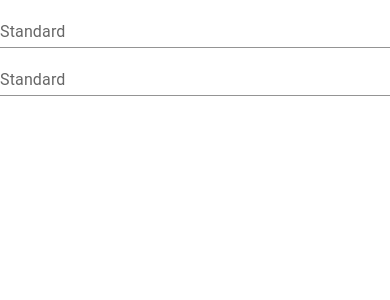
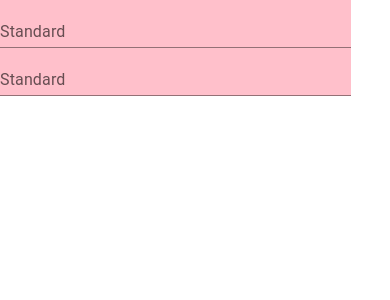
Before and after one commit to arkadiuszpasek/wd-agh, a React (Create React App) app: page / in a window 390 px wide. Shown: the top 300 px of the page. Built offline with nearby package versions, Linux system fonts and the light colour scheme.

Commit message:
add responsive design

```diff
--- a/src/models/user/User.ts
+++ b/src/models/user/User.ts
@@ -1,4 +1,3 @@
-
 export interface User {
   name: string;
 }
--- a/src/models/user/UserContext.tsx
+++ b/src/models/user/UserContext.tsx
@@ -7,12 +7,14 @@ export interface Value {
 }
 export const UserContext = React.createContext<Value | undefined>(undefined);
 
-export const UserContextProvider = ({ children }: React.PropsWithChildren<{}>) => {
+export const UserContextProvider = ({
+  children,
+}: React.PropsWithChildren<{}>) => {
   const [user, setUser] = useState<User>();
 
   return (
     <UserContext.Provider value={{ user, setUser }}>
       {children}
     </UserContext.Provider>
-  )
+  );
 };
--- a/src/models/user/useLoggedUser.ts
+++ b/src/models/user/useLoggedUser.ts
@@ -10,4 +10,4 @@ export const useLoggerUser = (): User => {
   }
 
   return context.user;
-}
+};
--- a/src/models/user/useUser.ts
+++ b/src/models/user/useUser.ts
@@ -2,7 +2,7 @@ import React from "react";
 import { UserContext, Value } from "./UserContext";
 
 export const useUser = (): Value => {
-  const context =  React.useContext(UserContext);
+  const context = React.useContext(UserContext);
 
   if (!context) {
     throw new Error("useUser must be used within UserContextProvider");
--- a/src/organisms/LoginDialog/LoginDialog.tsx
+++ b/src/organisms/LoginDialog/LoginDialog.tsx
@@ -1,9 +1,21 @@
 import { Box } from "@mui/system";
+import { styled } from "@mui/material/styles";
 import React from "react";
 import { LoginInputs } from "../../molecules/LoginInputs/LoginInputs";
 
+const Wrapper = styled('div')(({ theme }) => ({
+  background: "pink",
+  maxWidth: "90%",
+  [theme.breakpoints.up('sm')]: {
+    maxWidth: "60%",
+  },
+  [theme.breakpoints.up('md')]: {
+    maxWidth: "30%",
+  }
+}))
 export const LoginDialog = () => {
   return (
+    <Wrapper>
       <Box display="flex" flexDirection="column">
         <Box>
           <Box></Box>
@@ -11,5 +23,6 @@ export const LoginDialog = () => {
         </Box>
         <LoginInputs />
       </Box>
+    </Wrapper>
   );
 };
--- a/src/pages/AuthorizedApp/AuthorizedApp.tsx
+++ b/src/pages/AuthorizedApp/AuthorizedApp.tsx
@@ -2,9 +2,5 @@ import { Box } from "@mui/system";
 import React from "react";
 
 export const AuthorizedApp = () => {
-  return (
-    <Box>
-      authorized
-    </Box>
-  );
+  return <Box>authorized</Box>;
 };
```
Also changed, not shown: src/models/user/inedx.d.ts (line endings or trailing spaces). Lines whose indentation alone changed are shown as unchanged.
